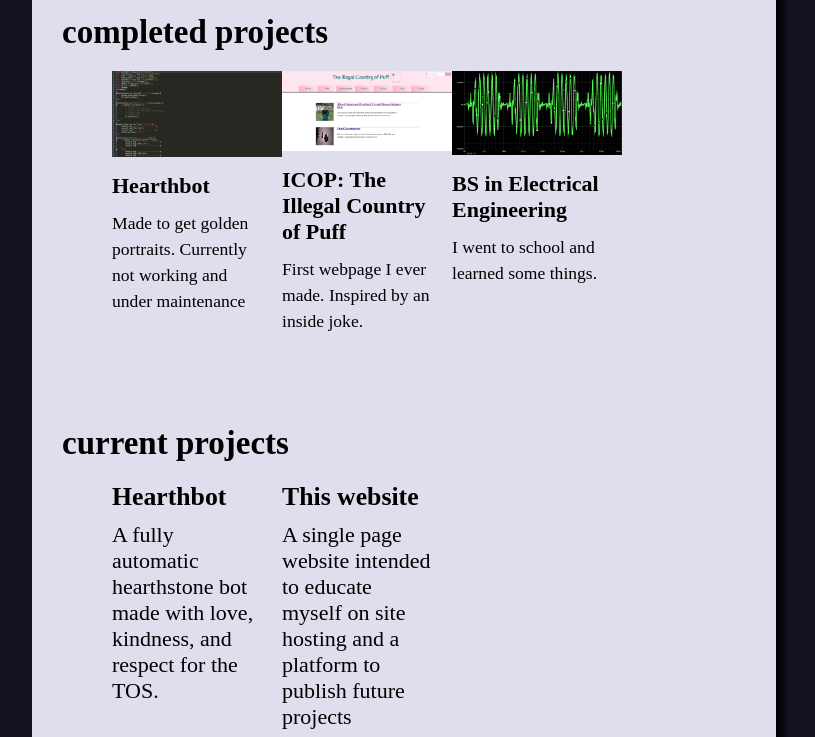
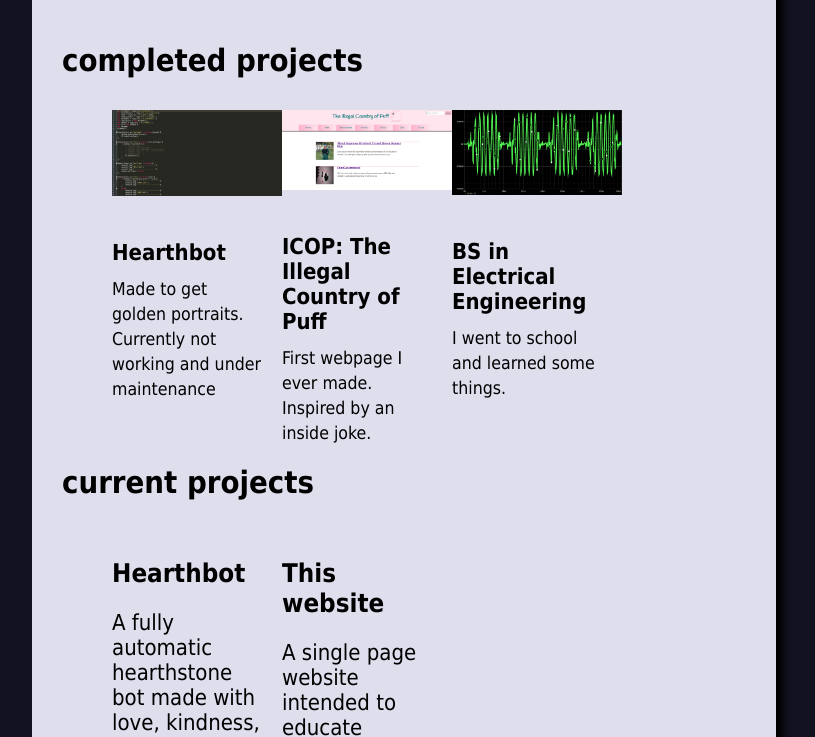
Before and after one commit to doxtu/personal-site, a website: page res/index.html in a window 1280 px wide. Shown: the part 196-933 px from the top of the page, without its empty margins (236-1051 px from the left). Drawn offline with Linux system fonts and the light colour scheme.

Commit message:
responsive typography at utilizing rem
switching to main pc

```diff
--- a/res/main.css
+++ b/res/main.css
@@ -5,11 +5,11 @@
 }
 
 html{
-	font:22px Verdana sans-serif;
+	font:16px Tahoma, sans-serif;
 }
 
 figcaption{
-	font-size: 33px;
+	font-size: 1.4rem;
 	font-weight: bold;
 }
 
@@ -39,7 +39,7 @@ body{
   background-repeat:no-repeat;
 }
 
-.inner *{
+.inner > *{
   margin:0;
 }
 
@@ -128,7 +128,6 @@ figure{
 /*MOBILE*/
 
 @media screen and (max-width:1000px){
-
 	/*MOBILE STRUCTURE*/
 
 	.outer{
@@ -165,3 +164,15 @@ figure{
 		border-radius:0;
 	}
 }
+
+@media screen and (min-width:800px){
+	html{font-size:18px;}
+}
+
+@media screen and (min-width:600px){
+	html{font-size:20px;}
+}
+
+@media screen and (min-width:400px){
+	html{font-size:22px;}
+}
```
